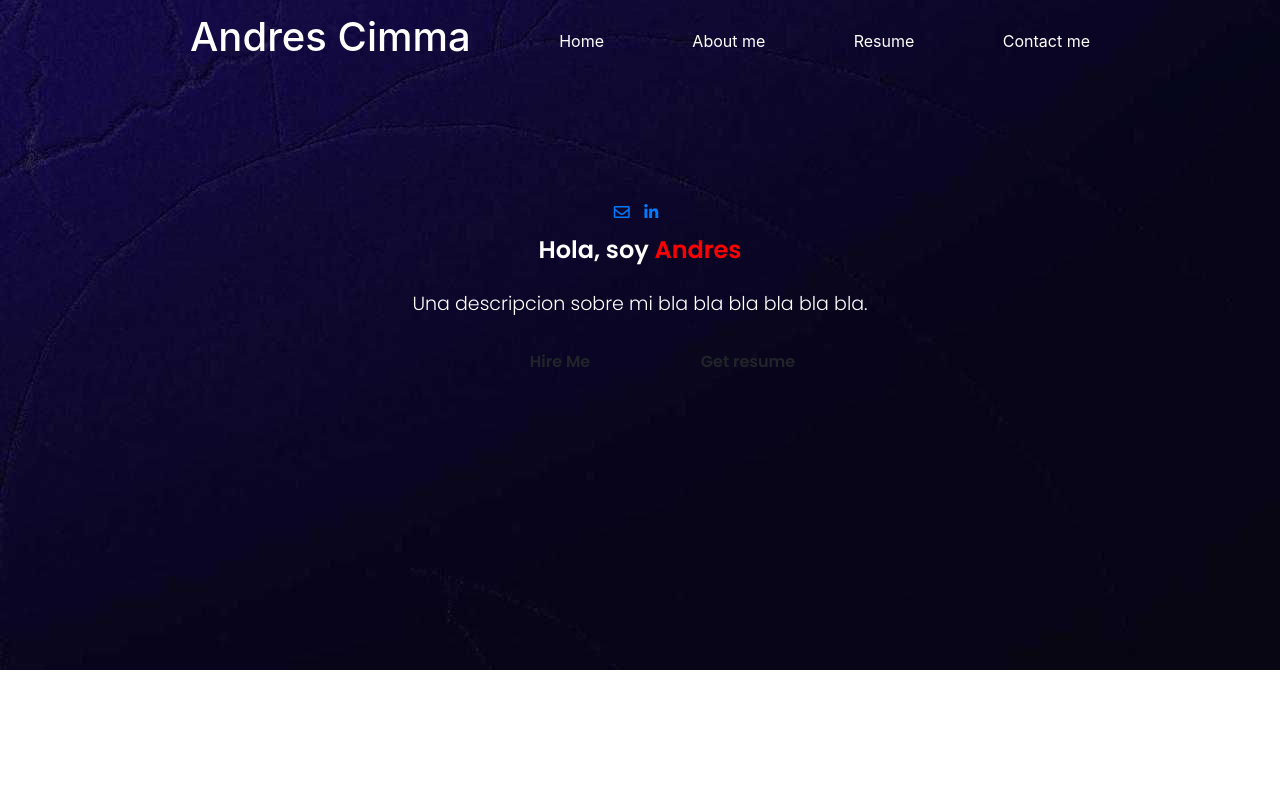
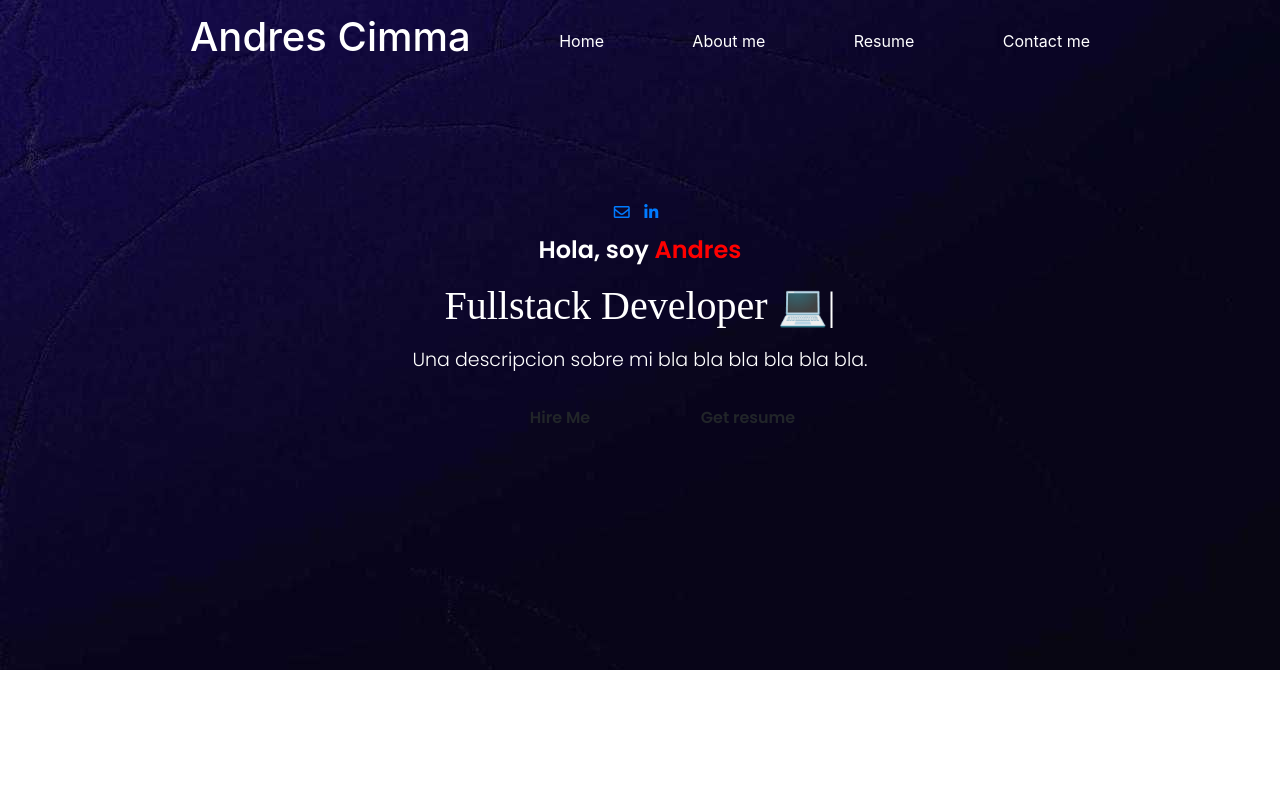
Before and after one commit to andrescimma1/portfolio, a Next.js app: page / in a window 1280 px wide. Shown: the top 800 px of the page. Built offline with nearby package versions, Linux system fonts and the light colour scheme; a web font is replaced by a local one.

Commit message:
me haces re mal vercel

```diff
--- a/components/Profile/Profile.jsx
+++ b/components/Profile/Profile.jsx
@@ -1,3 +1,4 @@
+import Typical from "react-typical";
 import styles from "./Profile.module.css";
 
 const Profile = () => {
@@ -43,7 +44,16 @@ const Profile = () => {
                 {" "}
                 <h1>
                   {" "}
-
+                  <Typical
+                    loop={Infinity}
+                    steps={[
+                      "Frontend Developer 💻",
+                      2000,
+                      "Fullstack Developer 💻",
+                      2000,
+                    ]}
+                    wrapper="p"
+                  />
                 </h1>
                 <span className={styles.profileRoleTagline}>
                   Una descripcion sobre mi bla bla bla bla bla bla.
--- a/package.json
+++ b/package.json
@@ -14,6 +14,7 @@
     "eslint-config-next": "13.4.9",
     "next": "13.4.9",
     "react": "18.2.0",
-    "react-dom": "18.2.0"
+    "react-dom": "18.2.0",
+    "react-typical": "^0.1.3"
   }
 }
```
